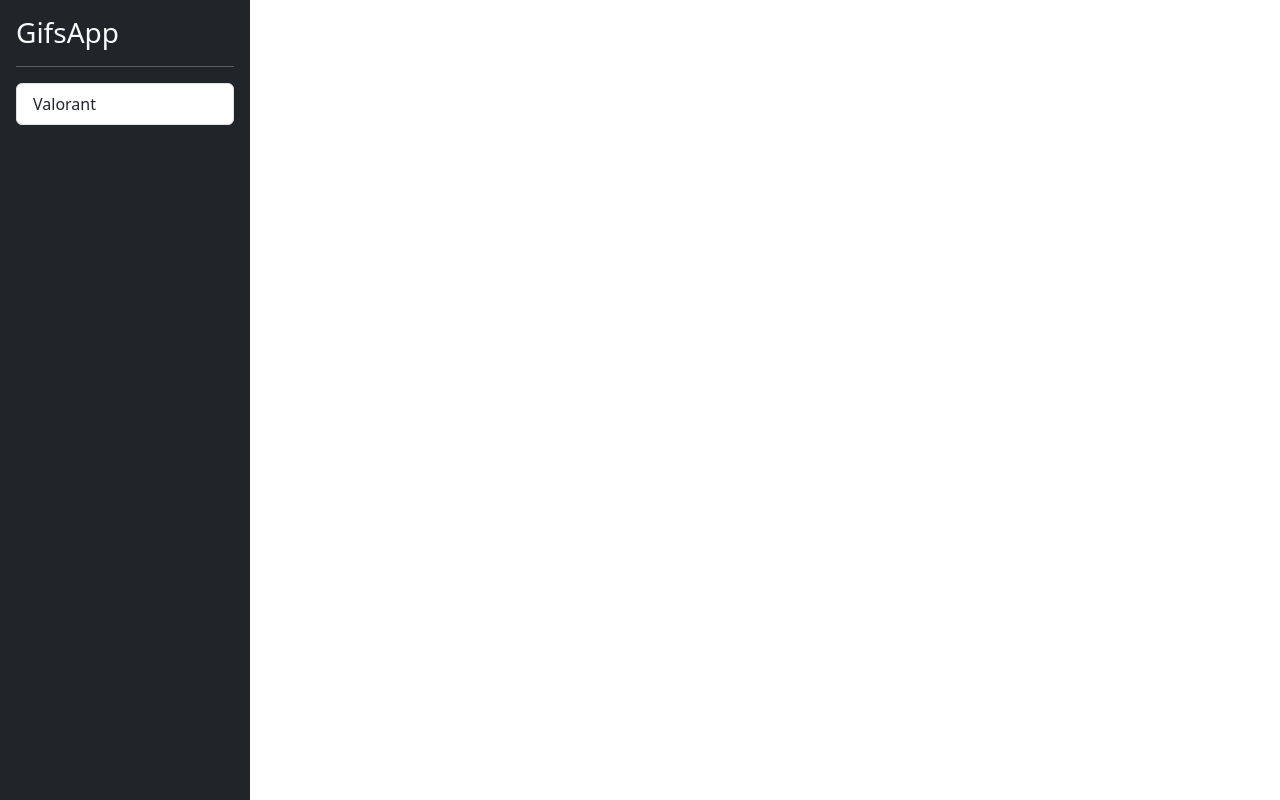
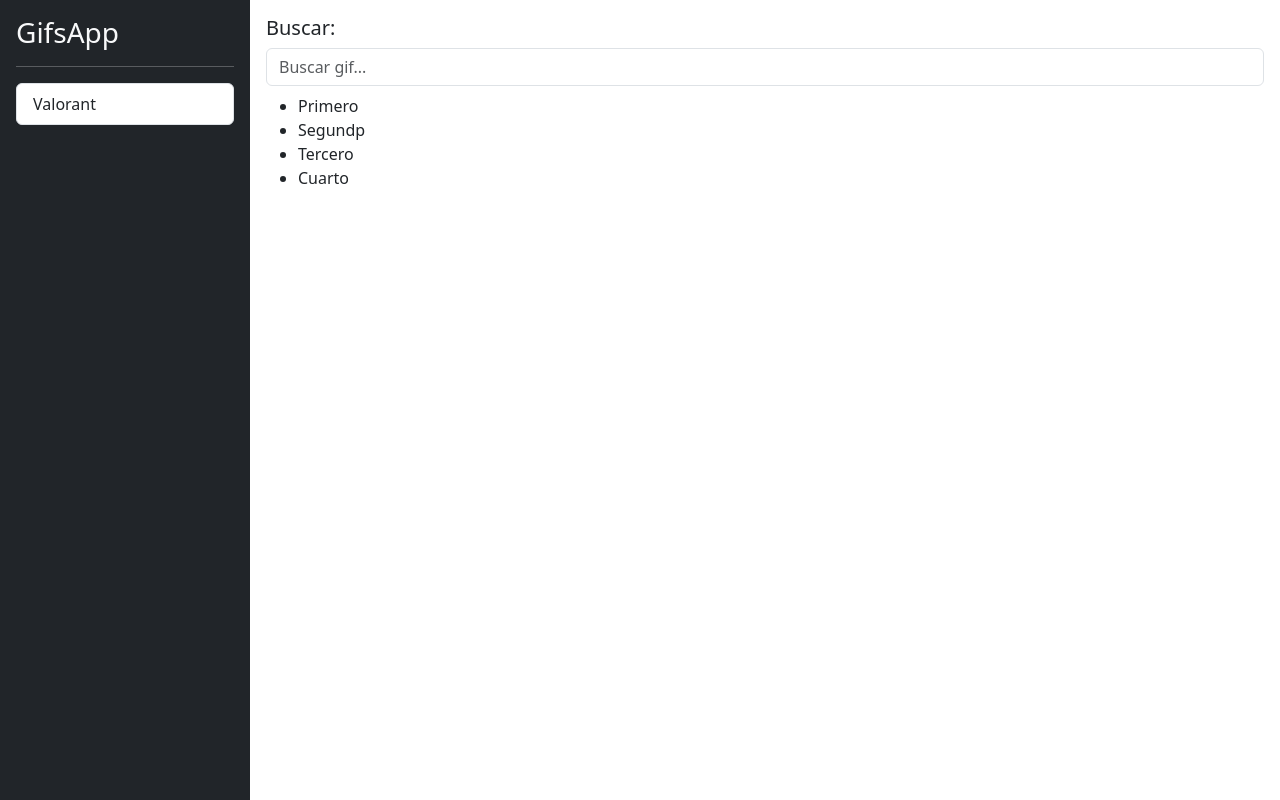
Before and after one commit to martinhg/gifs-app-angular, an Angular app: page / in a window 1280 px wide. Built offline with nearby package versions, Linux system fonts and the light colour scheme.

Commit message:
HomePage and SearchBox components created

```diff
--- a/src/app/app.component.html
+++ b/src/app/app.component.html
@@ -1,4 +1,5 @@
 <div class="d-flex">
-<shared-sidebar></shared-sidebar>
+  <shared-sidebar></shared-sidebar>
 
+  <gifs-home-page class="flex-fill"></gifs-home-page>
 </div>
--- /dev/null
+++ b/src/app/gifs/components/search-box/search-box.component.ts
@@ -0,0 +1,12 @@
+import { Component } from '@angular/core';
+
+@Component({
+  selector: 'gifs-search-box',
+  template: `
+    <h5>Buscar:</h5>
+    <input type="text" class="form-control" placeholder="Buscar gif...">
+  `,
+})
+export class SearchBoxComponent {
+
+}
--- /dev/null
+++ b/src/app/gifs/pages/home/home-page.component.html
@@ -0,0 +1,14 @@
+<div class="row p-3">
+  <div class="col-12">
+    <gifs-search-box></gifs-search-box>
+  </div>
+
+  <div class="col-12 pt-2">
+    <ul>
+      <li>Primero</li>
+      <li>Segundp</li>
+      <li>Tercero</li>
+      <li>Cuarto</li>
+    </ul>
+  </div>
+</div>
```
Also changed, not shown: src/app/gifs/gifs.module.ts (+9 -2 lines), src/app/gifs/pages/home/home-page.component.ts (added, +9 -0 lines), src/app/gifs/components/search-box/search-box.component.css (added).
